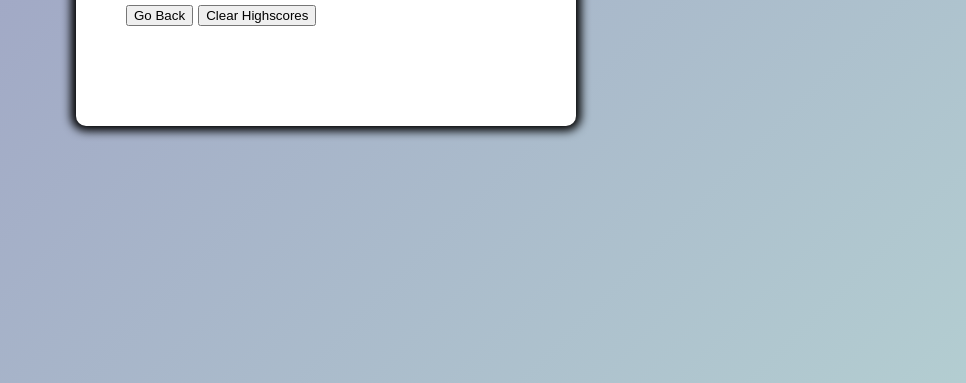
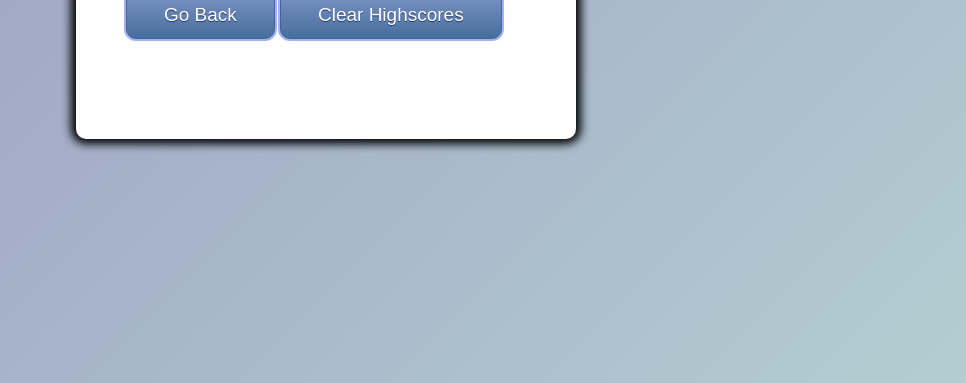
Before and after one commit to UNCValladaresHamlet/HW_WordQuiz, a plain HTML site: page highscores.html in a window 1280 px wide. Shown: the part 433-816 px from the top of the page, without its empty margins (314-1280 px from the left). Drawn offline with Linux system fonts and the light colour scheme.

Commit message:
added styling to the buttons to make it look nicer

```diff
--- a/assets/style.css
+++ b/assets/style.css
@@ -60,7 +60,7 @@ body{
     padding: 25px;
 }
 
-#start-btn {
+#start-btn, #submitscore-btn , #gobackbtn, #clearscores{
     box-shadow: 0px 0px 0px 2px #9fb4f2;
 	background:linear-gradient(to bottom, #7892c2 5%, #476e9e 100%);
 	background-color:#7892c2;
--- a/highscores.html
+++ b/highscores.html
@@ -11,7 +11,7 @@
     <div class="container2">
       <h1>Highscores</h1>
       <ol id="finalscores"></ol>
-      <a href="index.html"><button>Go Back</button></a>
+      <a href="index.html"><button id="gobackbtn">Go Back</button></a>
       <button id="clearscores">Clear Highscores</button>
     </div>
     <script src="./assets/savedHighScores.js"></script>
```
Also changed, not shown: index.html (+1 -1 lines).
